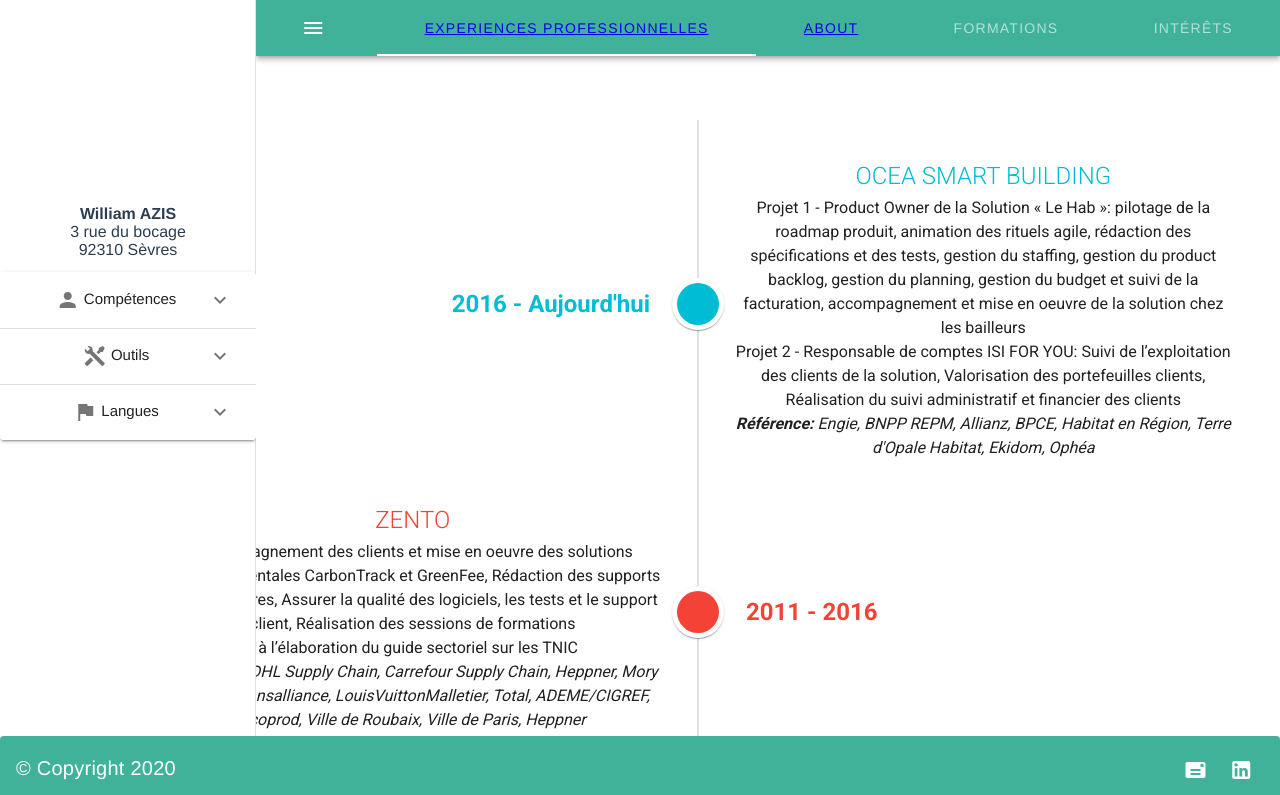
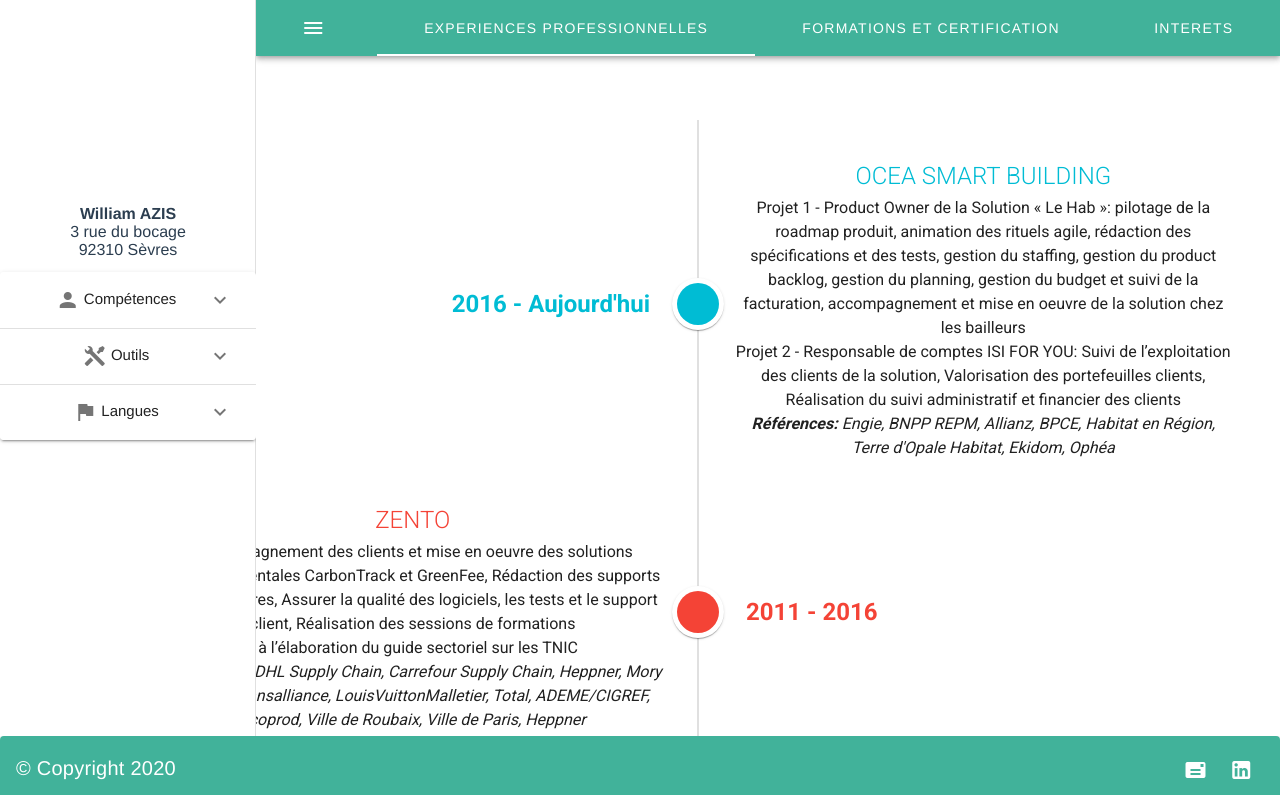
Before and after one commit to zilliw/portfolio-wa, a Vue app: page /#/ in a window 1280 px wide. Shown: the top 795 px of the page. Built offline with nearby package versions, Linux system fonts and the light colour scheme.

Commit message:
update nav bar

```diff
--- a/src/App.vue
+++ b/src/App.vue
@@ -12,9 +12,7 @@
           <TheFooter/>
       </v-content>
 
-
   </div>
-
 </template>
 
 <script>
@@ -36,17 +34,4 @@
   text-align: center;
   color: #2c3e50;
 }
-
-#nav {
-  text-decoration: none;
-
-  a {
-    font-weight: bold;
-    color:#42b983;
-
-    &.router-link-exact-active {
-      color: #42b983;
-    }
-  }
-}
 </style>
--- a/src/router/index.js
+++ b/src/router/index.js
@@ -1,7 +1,8 @@
 import Vue from 'vue'
 import VueRouter from 'vue-router'
 import Experience from '../views/Experience.vue'
-import About from '../views/About.vue'
+import Formations from '../views/Formations.vue'
+import Interets from '../views/Interets.vue'
 
 Vue.use(VueRouter)
 
@@ -12,9 +13,14 @@
     component: Experience
   },
   {
-    path: '/about',
-    name: 'About',
-    component: About
+    path: '/Formations',
+    name: 'Formations',
+    component: Formations
+  },
+  {
+    path: '/Interets',
+    name: 'Interets',
+    component: Interets
   }
 ]
 
--- a/src/views/About.vue
+++ /dev/null
@@ -1,5 +0,0 @@
-<template>
-  <div class="about">
-    <h1>This is an about page</h1>
-  </div>
-</template>
--- a/src/views/Experience.vue
+++ b/src/views/Experience.vue
@@ -19,7 +19,7 @@
 
             <v-row>{{year.text1}} </v-row>
             <v-row>{{year.text2}}</v-row>
-            <v-row><i><b>Référence: </b>{{year.reference1}}</i></v-row>
+            <v-row><i><b>Références: </b>{{year.reference1}}</i></v-row>
         </div>
       </v-timeline-item>
     </v-timeline>
--- /dev/null
+++ b/src/views/Formations.vue
@@ -0,0 +1,11 @@
+<template>
+  <div>
+    <h1>This is a Formation page</h1>
+  </div>
+</template>
+
+<script>
+  export default {
+    name: 'Formation',
+  }
+</script>
--- /dev/null
+++ b/src/views/Interets.vue
@@ -0,0 +1,11 @@
+<template>
+  <div >
+    <h1>This is an Interest page</h1>
+  </div>
+</template>
+
+<script>
+  export default {
+    name: 'Interets',
+  }
+</script>
--- a/src/views/TheHeader.vue
+++ b/src/views/TheHeader.vue
@@ -68,18 +68,19 @@
       centered
       grow>
         <v-tab class="nav">
-            <router-link to="/">Experiences Professionnelles</router-link></v-tab>
+            <router-link to="/" class="tabs">Experiences Professionnelles</router-link></v-tab>
         <v-tab class="nav">
-            <router-link to="/About">About</router-link></v-tab>
+            <router-link to="/Formations" class="tabs">Formations et Certification</router-link></v-tab>
+        <v-tab class="nav">
+            <router-link to="/Interets" class="tabs">Interets</router-link></v-tab>
 
-        <v-tab>Formations</v-tab>
-        <v-tab>Intérêts</v-tab>
     </v-tabs>
 
     </v-app-bar>
 
 
   </v-layout>
+
 </template>
 
 <script>
@@ -143,7 +144,8 @@
   margin-bottom: 5%;
   text-align: center;
 }
-.tab {
+.tabs {
   color: white;
+  text-decoration: none;
 }
 </style>
```
Also changed, not shown: src/views/Home.vue (deleted, +0 -17 lines).
